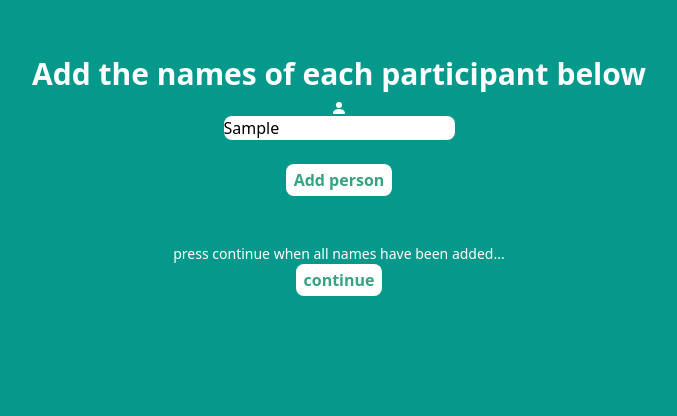
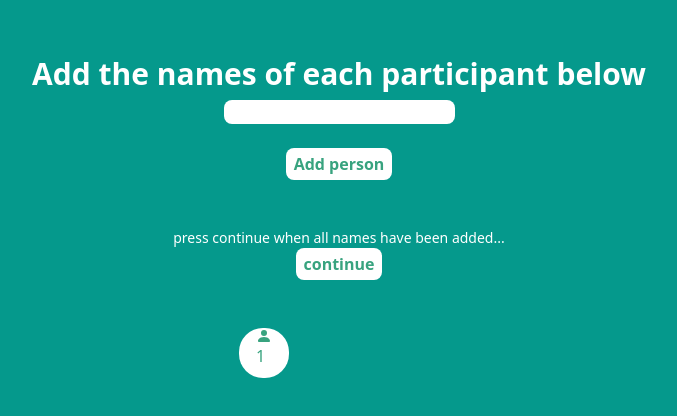
Before and after one commit to BlakeLawrence/bill-splitter, a React (Create React App) app: page /names in a window 1280 px wide. Both pictures are taken after typing "Sample" into the empty fields and a click on the button "Add person". Shown: the top 416 px of the page, without its empty margins (301-978 px from the left). Built offline with nearby package versions, Linux system fonts and the light colour scheme.

Commit message:
added partipant name add and deleete functionality as well as conditional logic to make the person logo appear only if there are participants added or not, also, if all participants are deleted, the toggle name div should dissappear too

```diff
--- a/src/Pages/Names.js
+++ b/src/Pages/Names.js
@@ -1,9 +1,24 @@
-import { useContext } from "react";
+import { useContext, useState } from "react";
 import { appContext } from "../components/App/App";
 import { BsFillPersonFill } from "react-icons/bs";
 
 function Names() {
-  const { groupName, setGroupNumber } = useContext(appContext);
+  const { groupName, participants, setParticipants } = useContext(appContext);
+  const [toggleNames, setToggleNames] = useState(false);
+
+  const [namesText, setNamesText] = useState("");
+
+  const addParticipants = () => {
+    setParticipants([
+      ...participants,
+      { id: Math.random() * 1000, name: namesText },
+    ]);
+    setNamesText("");
+  };
+
+  const deletePerson = (id) => {
+    setParticipants(participants.filter((person) => person.id !== id));
+  };
 
   return (
     <div className="w-full h-screen pt-2 bg-[#05998C] flex flex-col items-center ">
@@ -11,18 +26,69 @@ function Names() {
       <h2 className="text-white text-3xl font-semibold mb-2">
         Add the names of each participant below
       </h2>
-      <BsFillPersonFill className="text-white" />
-      <input className="rounded-lg" type="text" />
+
+      <input
+        value={namesText}
+        className="rounded-lg"
+        type="text"
+        onChange={(e) => setNamesText(e.target.value)}
+      />
+
       <br />
-      <button className="text-[#38A37F] font-bold bg-white px-2 py-1 rounded-lg">
+      <button
+        className="text-[#38A37F] font-bold bg-white px-2 py-1 rounded-lg"
+        onClick={addParticipants}
+      >
         Add person
       </button>
+
       <h3 className="text-white mt-12 text-sm">
         press continue when all names have been added...
       </h3>
       <button className="text-[#38A37F] font-bold bg-white px-2 py-1 rounded-lg">
         continue
       </button>
+      <div className="flex w-[200px] justify-between">
+        <div
+          onClick={() => setToggleNames(!toggleNames)}
+          className={
+            participants.length > 0
+              ? "bg-white w-[50px] h-[50px] flex justify-center rounded-3xl mt-12"
+              : ""
+          }
+        >
+          {participants.length > 0 && (
+            <span className="hover:cursor-pointer text-[#38A37F]">
+              <BsFillPersonFill />
+              {participants.length}
+            </span>
+          )}
+        </div>
+        <div
+          className={
+            toggleNames && participants.length > 0
+              ? "flex flex-col bg-white p-4 rounded-lg mb-2 mt-2"
+              : ""
+          }
+        >
+          {toggleNames &&
+            participants.map((person) => {
+              return (
+                <div className="flex justify-between">
+                  <h2 className="text-[#38A37F] font-bold mr-2" key={person.id}>
+                    {person.name}
+                  </h2>
+                  <button
+                    className="text-[9px]"
+                    onClick={() => deletePerson(person.id)}
+                  >
+                    ❌
+                  </button>
+                </div>
+              );
+            })}
+        </div>
+      </div>
     </div>
   );
 }
--- a/src/components/App/App.js
+++ b/src/components/App/App.js
@@ -10,6 +10,7 @@ export const appContext = createContext();
 function App() {
   const [groupName, setGroupName] = useState("");
   const [groupNumber, setGroupNumber] = useState(null);
+  const [participants, setParticipants] = useState([]);
 
   return (
     <appContext.Provider
@@ -18,6 +19,8 @@ function App() {
         groupName,
         groupNumber,
         setGroupNumber,
+        participants,
+        setParticipants,
       }}
     >
       <Router>
```
